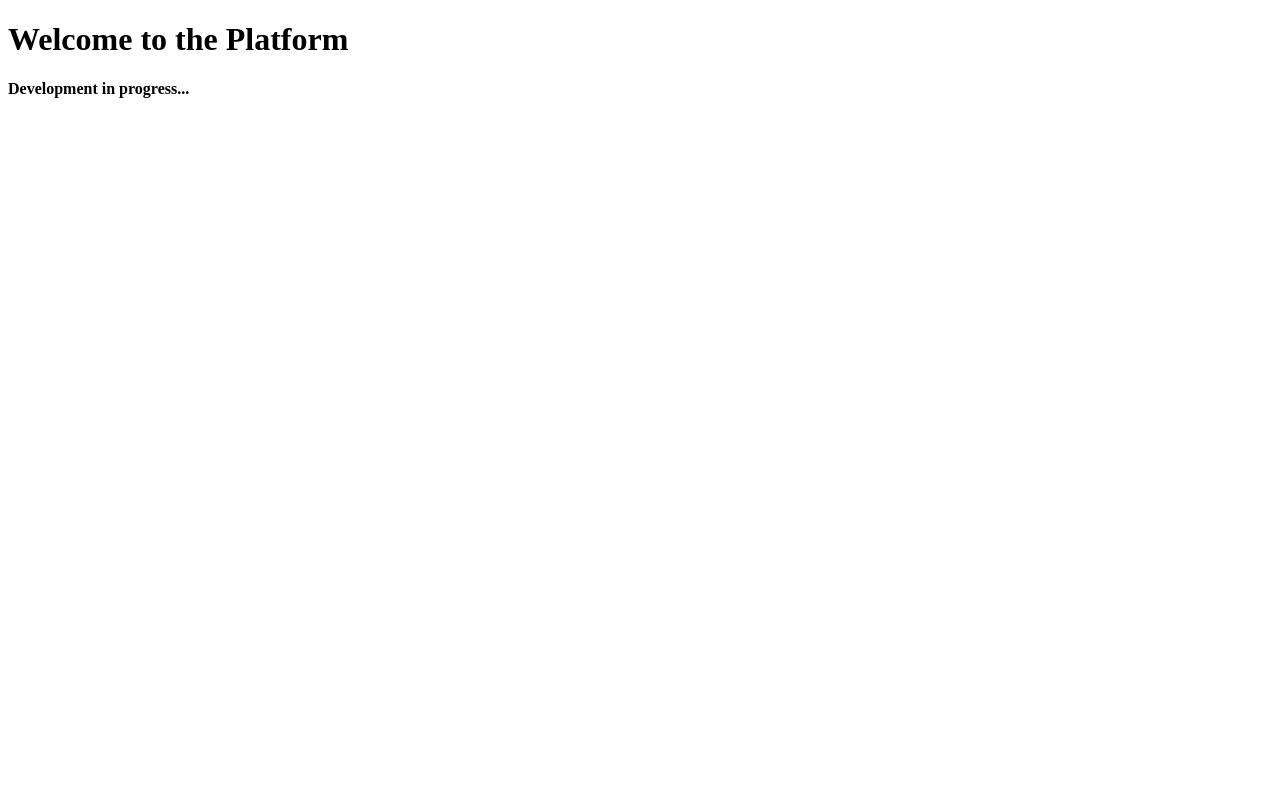
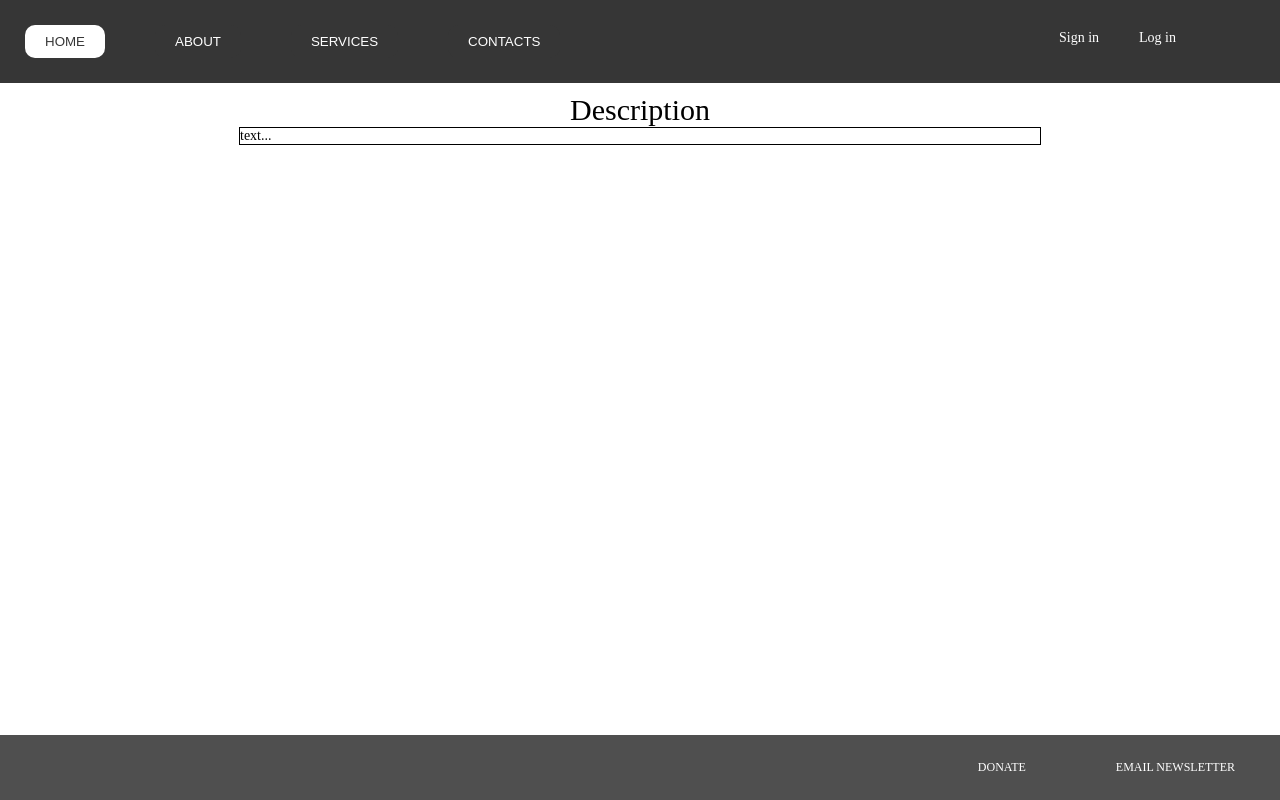
Before and after one commit to SwatAssault/platform, a Spring Boot app: page / in a window 1280 px wide. Run offline with Spring Boot 4, Linux system fonts and the light colour scheme.

Commit message:
Добавлен HTML контент на страницу index.html Добавлены CSS стили в файле styles.css

```diff
--- a/app-module/src/main/resources/public/index.html
+++ b/app-module/src/main/resources/public/index.html
@@ -5,11 +5,30 @@
     <meta name="viewport"
           content="width=device-width, user-scalable=no, initial-scale=1.0, maximum-scale=1.0, minimum-scale=1.0">
     <meta http-equiv="X-UA-Compatible" content="ie=edge">
+    <link rel="stylesheet" href="styles.css">
     <title>Document</title>
 </head>
 
 <body>
-    <h1>Welcome to the Platform</h1>
-    <h4>Development in progress...</h4>
+<header>
+    <nav id="menu">
+        <button class="active">HOME</button>
+        <button>ABOUT</button>
+        <button>SERVICES</button>
+        <button>CONTACTS</button>
+    </nav>
+    <div id="reg">
+        <a href="">Sign in</a>
+        <a href="">Log in</a>
+    </div>
+</header>
+<main id="content">
+    <h2>Description</h2>
+    <p>text...</p>
+</main>
+<footer>
+    <a href="">DONATE</a>
+    <a href="">EMAIL NEWSLETTER</a>
+</footer>
 </body>
 </html>
--- /dev/null
+++ b/app-module/src/main/resources/public/styles.css
@@ -0,0 +1,94 @@
+/*TODO добавить папку для стилей и поместить туда этот файл, изменить ссылку на css файлы в html файлах*/
+* {
+    margin: 0;
+    padding: 0;
+}
+
+html, body {
+    min-height: 100%;
+}
+
+header {
+    position: relative;
+    display: flex;
+    background-color: rgba(54, 54, 54);
+    margin-bottom: 10px;
+
+}
+
+header #menu {
+    display: flex;
+    flex-direction: row;
+}
+
+header #menu button{
+    border: 0;
+    line-height: 2.5;
+    border-radius: 10px;
+    padding: 0 20px;
+    margin: 25px;
+    background-color: rgba(54, 54, 54);
+    color: white;
+}
+
+header #reg {
+    position: absolute;
+    top: -10px;
+    right: 5%;
+    display: flex;
+    margin: 10px;
+    padding: 10px;
+}
+header #reg a {
+    margin: 10px;
+    padding: 10px;
+    text-decoration: none;
+    font: 14px "Times New Roman";
+    color: white;
+}
+
+header #menu button.active, #menu button:hover {
+    color: rgba(0, 0, 0, 0.788);
+    background-color: white;
+}
+
+
+#content{
+    display: flex;
+    flex-direction: column;
+    justify-content: center;
+    align-items: center;
+}
+main h2{
+    text-align: center;
+    font: 30px "Times New Roman";
+}
+
+main p {
+    border: 1px solid black;
+    width: 800px;
+    text-align: justify;
+    font: 14px "Times New Roman";
+}
+
+footer {
+    position: absolute;
+    bottom: 0px;
+    width: 100%;
+    display: flex;
+    justify-content: flex-end;
+    background-color: rgba(79, 79, 79);
+}
+
+footer a{
+    text-decoration: none;
+    font: 12px "Times New Roman";
+    padding: 0 20px;
+    margin: 25px;
+    background-color: rgba(79, 79, 79);
+    color: white;
+}
+
+header #reg a:hover, footer a:hover {
+    text-decoration: underline;
+}
```
